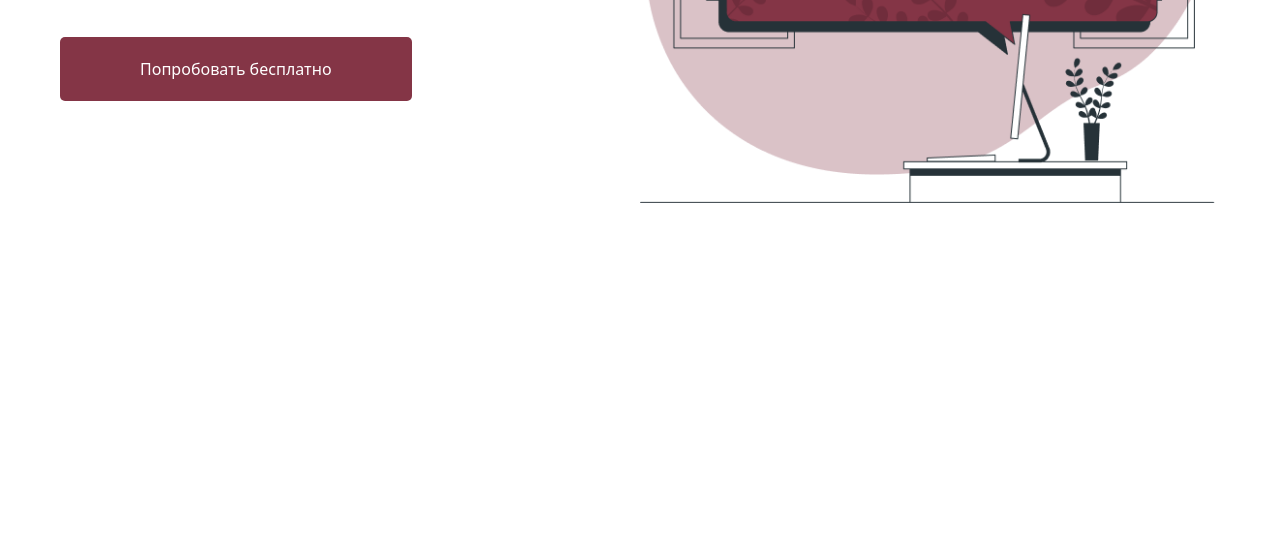
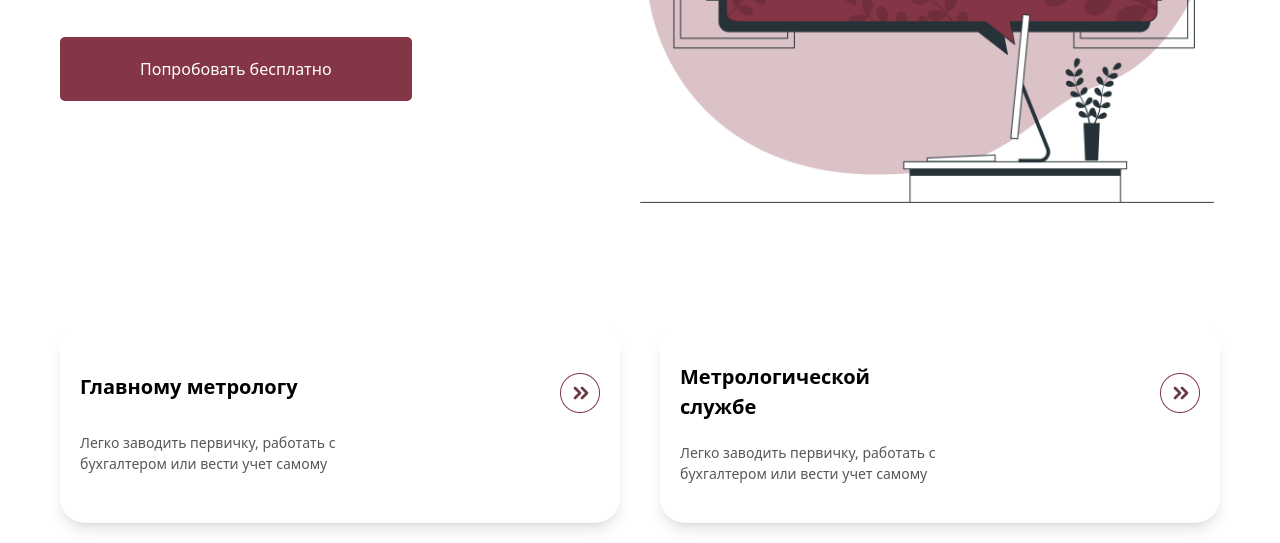
Before and after one commit to MuhammadRahmatulloev/Metrolog, a website: page index.html in a window 1280 px wide. Shown: the part 567-1110 px from the top of the page. Before the commit the page ends 800 px from the top, so only its background shows below. Drawn offline with Linux system fonts and the light colour scheme.

Commit message:
under-the-hero-section created

```diff
--- a/index.html
+++ b/index.html
@@ -37,6 +37,22 @@
                 </button>
             </div>
         </section>
+        <section class="max-w-300 m-auto mt-20 flex flex-col p-5 gap-10 md:flex-row">
+            <div class="w-full h-50 shadow-lg rounded-[25px] p-5 flex items-center md:w[48%]">
+                <div class="flex flex-col justify-evenly h-full">
+                    <h1 class="text-[20px] font-bold w-[50%]">Главному метрологу</h1>
+                    <p class="text-[14px] text-[#575757] w-[70%]">Легко заводить первичку, работать с бухгалтером или вести учет самому</p>
+                </div>
+                <img class="md:relative md:bottom-7.5" src="./src/images/arrow.png" alt="">
+            </div>
+            <div class="w-full h-50 shadow-lg rounded-[25px] p-5 flex items-center md:w[48%]">
+                <div class="flex flex-col justify-evenly h-full">
+                    <h1 class="text-[20px] font-bold w-[50%]">Метрологической службе</h1>
+                    <p class="text-[14px] text-[#575757] w-[70%]">Легко заводить первичку, работать с бухгалтером или вести учет самому</p>
+                </div>
+                <img class="md:relative md:bottom-7.5" src="./src/images/arrow.png" alt="">
+            </div>
+        </section>
     </main>
 </body>
 </html>
```
Also changed, not shown: src/output.css.
